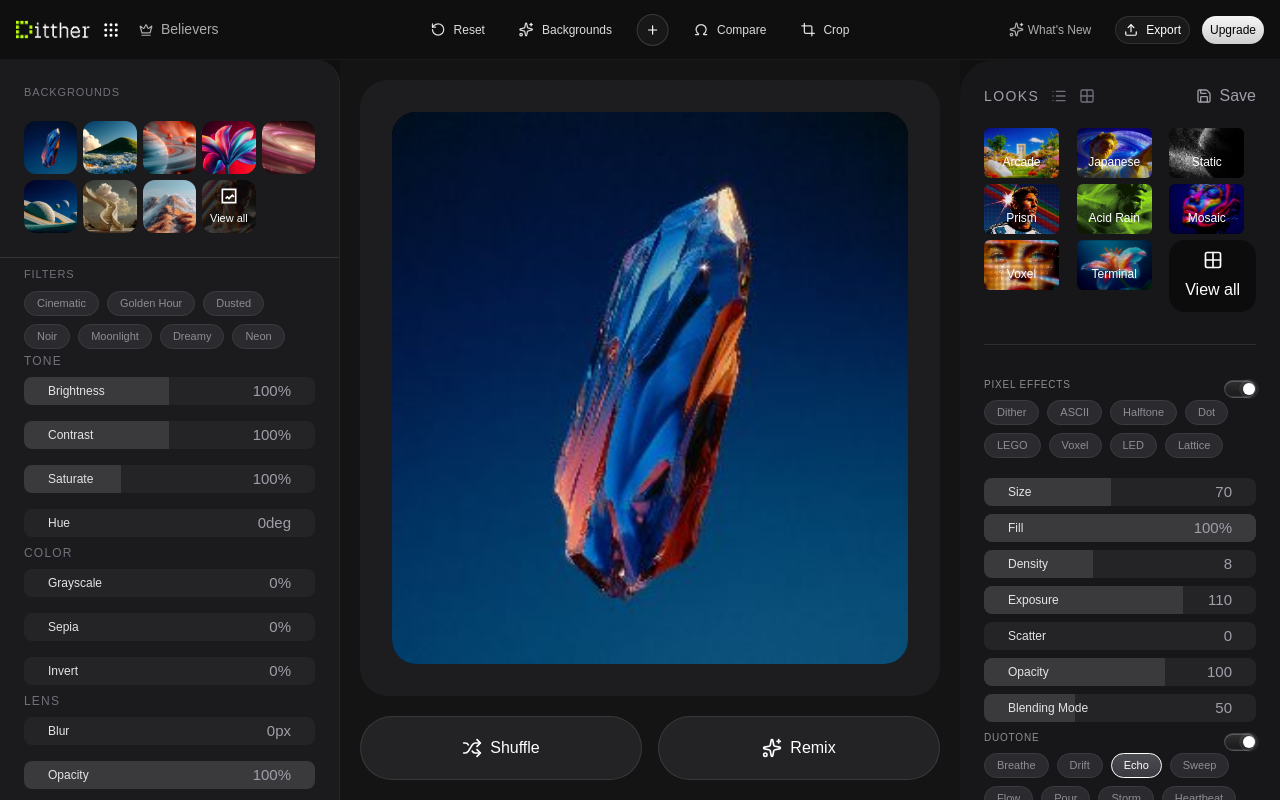
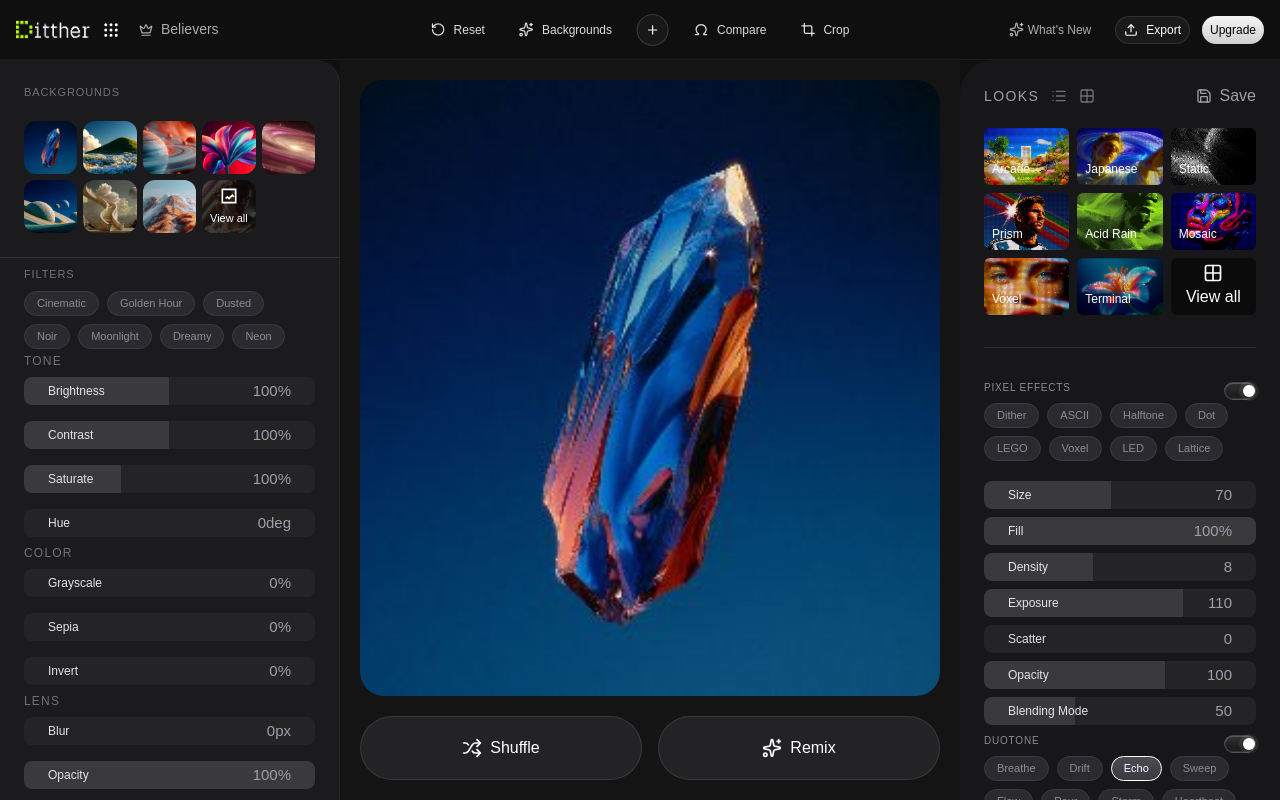
Before and after one commit to amthucdanang2015-pixel/ditther, a Next.js app: page /app in a window 1280 px wide. Built offline with nearby package versions, Linux system fonts and the light colour scheme.

Commit message:
Add files via upload

```diff
--- a/components/Editor.tsx
+++ b/components/Editor.tsx
@@ -406,7 +406,7 @@ export default function Editor() {
 
                 <main className="flex-none h-[55vh] md:h-auto md:flex-1 flex flex-col bg-[#141415]">
                     <div className="flex-1 p-5">
-                        <div className="h-full rounded-[28px] bg-[#1d1d20] p-8">
+                        <div className="h-full rounded-[28px] bg-[#1d1d20]">
                             <div className="relative h-full w-full overflow-hidden rounded-3xl bg-black">
                                 {/* Pending badge shown while React schedules the transition */}
                                 {isPending && (
--- a/components/LooksGrid.tsx
+++ b/components/LooksGrid.tsx
@@ -19,13 +19,15 @@ const lookTxt = [
 
 
 export default function LooksGrid({ onLookClick }: { onLookClick?: (look: string) => void }) {
+    const cardClass =
+        "relative w-full aspect-[1.5] overflow-hidden rounded-md group";
     return (
-        <div className="grid grid-cols-3 gap-1.5">
+        <div className="grid grid-cols-3 gap-2">
             {looks.map((img, index) => (
                 <button
                     key={img}
                     onClick={() => onLookClick?.(lookTxt[index])}
-                    className="flex justify-center relative h-[50px] aspect-[1.5] overflow-hidden rounded-md group cursor-pointer"
+                    className={cardClass}
                 >
                     <Image
                         loading="eager"
@@ -39,8 +41,8 @@ export default function LooksGrid({ onLookClick }: { onLookClick?: (look: string
                 </button>
             ))}
 
-            <button className="relative aspect-[1.2] overflow-hidden rounded-2xl bg-zinc-900">
-                <div className="absolute inset-0 flex flex-col items-center justify-center gap-2 bg-black/50 cursor-pointer">
+            <button className={cardClass}>
+                <div className="absolute inset-0 flex flex-col items-center justify-center gap-0.5 bg-black/50 cursor-pointer">
                     <Grid2x2 size={20} />
                     View all
                 </div>
```
